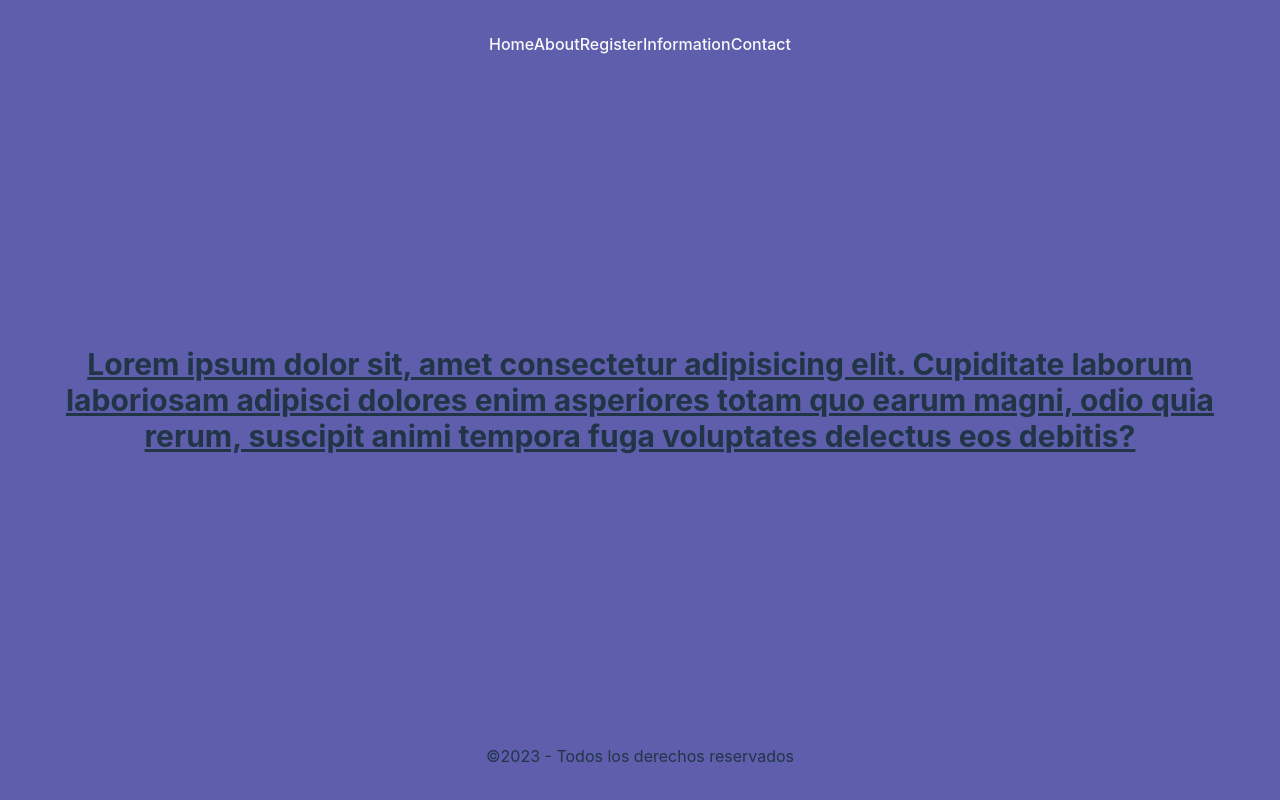
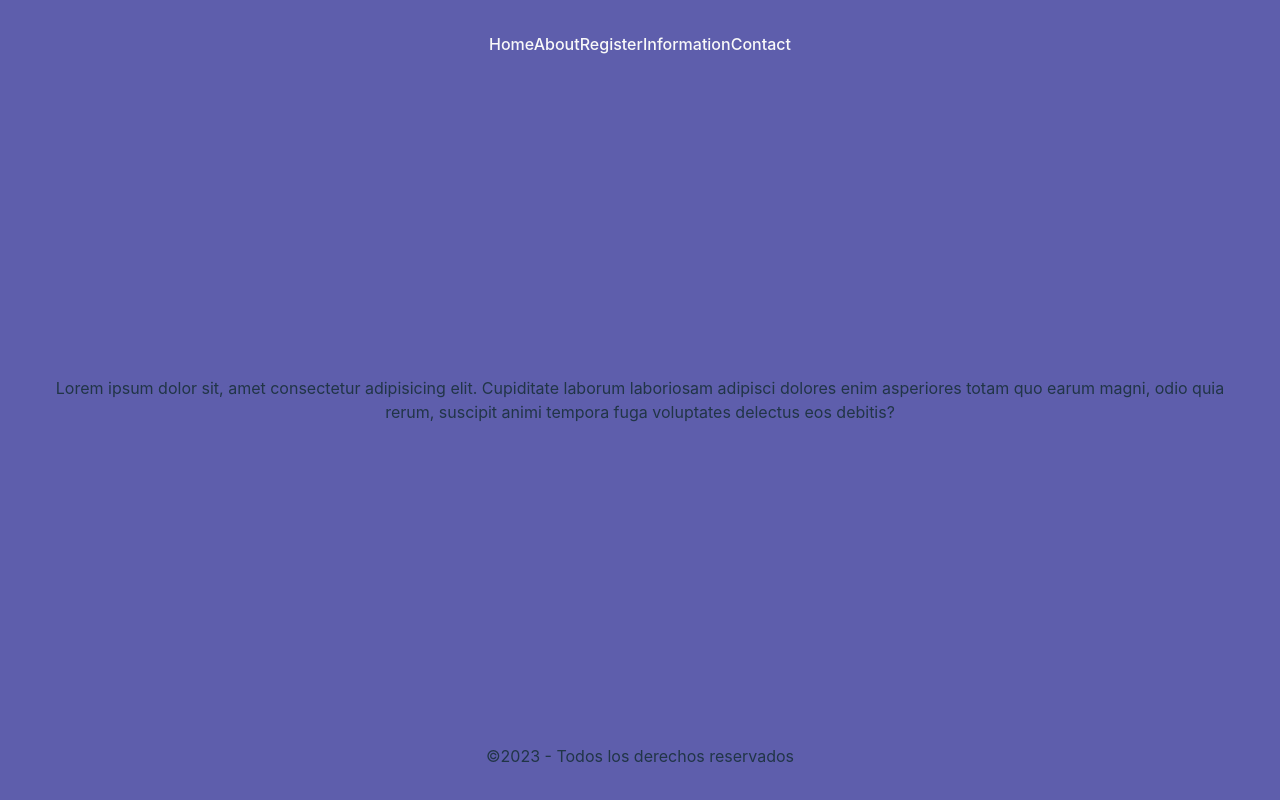
Before and after one commit to ZimCabrera/mytinerary-Cabrera, a React app: page / in a window 1280 px wide. Built offline with nearby package versions, Linux system fonts and the light colour scheme; the HTML template or start-up script is replaced by a standard one.

Commit message:
probando taildwind

```diff
--- a/src/App.jsx
+++ b/src/App.jsx
@@ -12,7 +12,7 @@ function App() {
 
       <main>
 
-        <p className="text-3xl font-bold underline">Lorem ipsum dolor sit, amet consectetur adipisicing elit. Cupiditate laborum laboriosam adipisci dolores enim asperiores totam quo earum magni, odio quia rerum, suscipit animi tempora fuga voluptates delectus eos debitis?</p>
+        <p>Lorem ipsum dolor sit, amet consectetur adipisicing elit. Cupiditate laborum laboriosam adipisci dolores enim asperiores totam quo earum magni, odio quia rerum, suscipit animi tempora fuga voluptates delectus eos debitis?</p>
         <p></p>
 
       </main>
```
